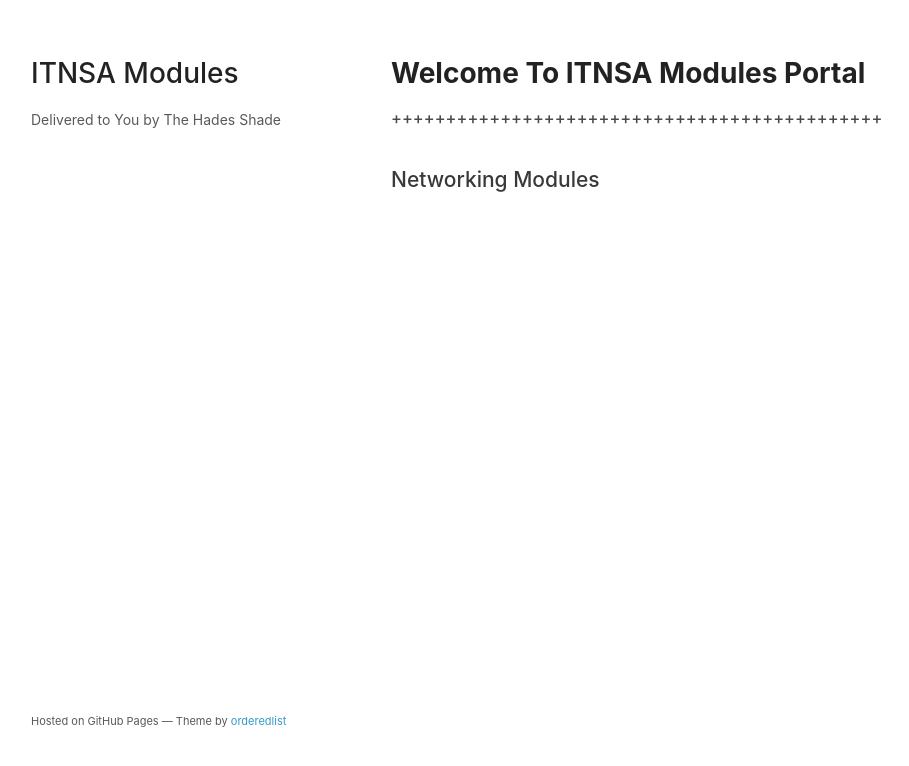
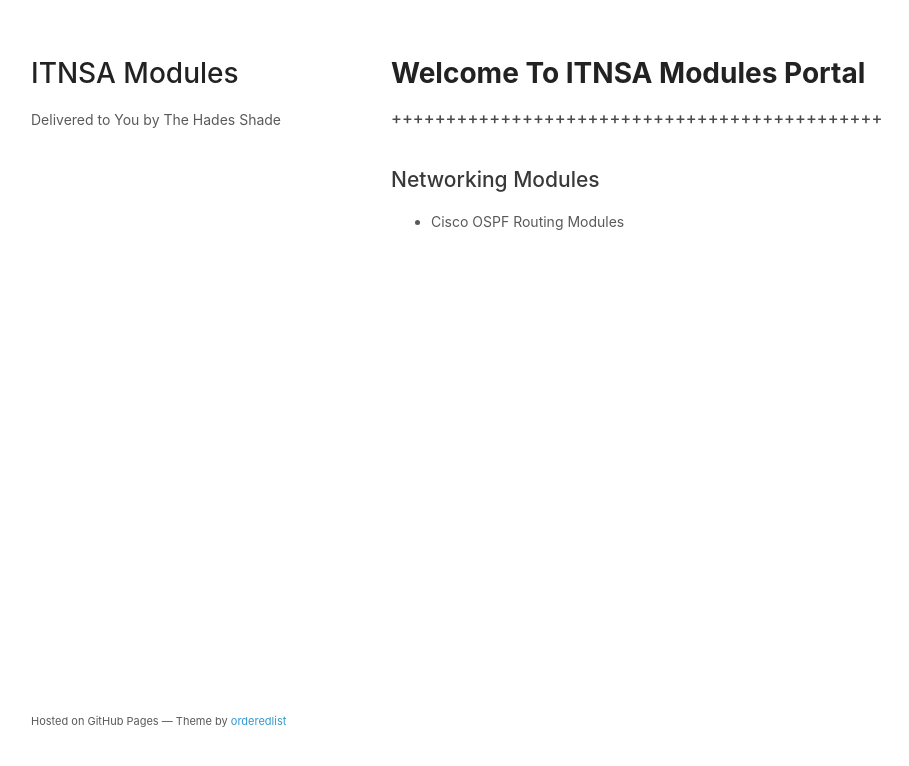
Before and after one commit to HadesShade/HShade.github.io, a plain HTML site: page index.html in a window 1280 px wide. Shown: the whole page, without its empty margins (179-1088 px from the left). Drawn offline with Linux system fonts and the light colour scheme.

Commit message:
Update index.html

```diff
--- a/index.html
+++ b/index.html
@@ -24,6 +24,9 @@
         <h3>+++++++++++++++++++++++++++++++++++++++++++++</h3>
         <br>
         <h2>Networking Modules</h2>
+        <ul>
+          <li a href="https://github.com/HadesShade/HadesShade.github.io/tree/ospf-routing">Cisco OSPF Routing Modules</li>
+        </ul>
       </section>
 
       <footer>
```
